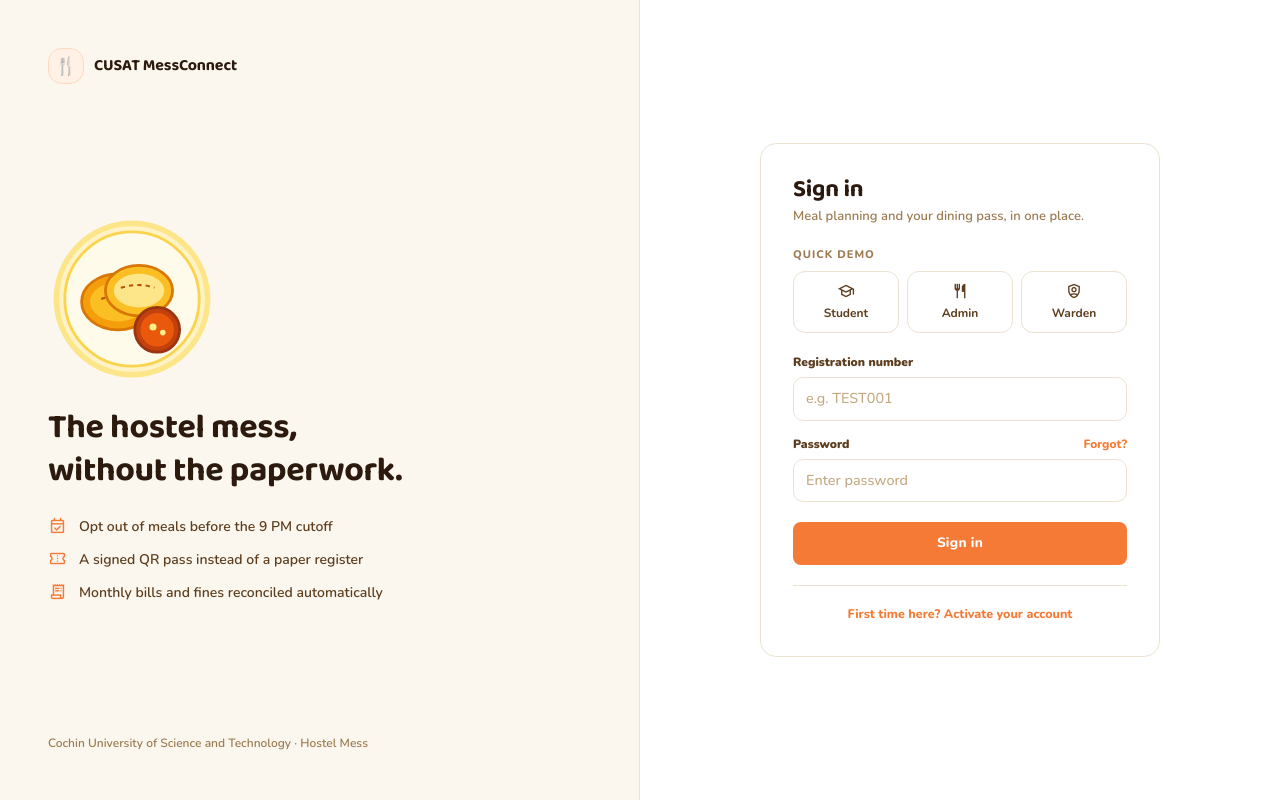
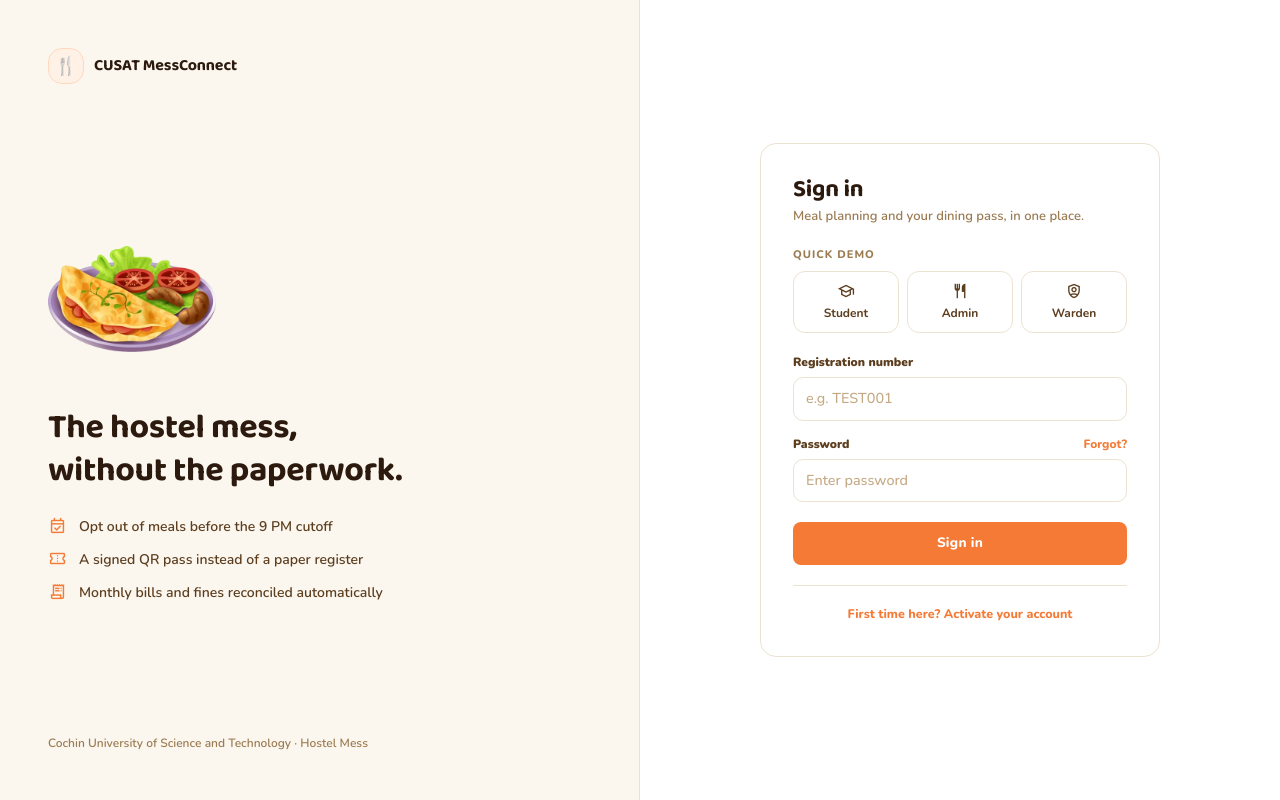
Before and after one commit to AbHiJith192004/Cusat-Meal-Management-System, a React (Vite) app in the folder frontend/: page / in a window 1280 px wide. Built offline with nearby package versions, Linux system fonts and the light colour scheme; no server answers.

Commit message:
Add Individual Monthly Student Billing table with Excel export, read-only category locking, remove obsolete Reports tab, and fix Student Data navigation route

```diff
--- a/frontend/src/components/FoodIllustrations.tsx
+++ b/frontend/src/components/FoodIllustrations.tsx
@@ -69,92 +69,29 @@ const Art: React.FC<{ src: string; size: number; className?: string; alt?: strin
   );
 };
 
-/** Rice Meal Illustration — Always Rice with Fish Curry / Chicken Curry for Lunch */
-export const RiceMealIllustration: React.FC<{ size?: number; className?: string }> = ({ size = 100, className }) => (
-  <svg width={size} height={size} viewBox="0 0 120 120" fill="none" xmlns="http://www.w3.org/2000/svg" className={className}>
-    {/* Plate / Thali Base */}
-    <circle cx="60" cy="60" r="54" fill="#F8FAFC" stroke="#E2E8F0" strokeWidth="4" />
-    <circle cx="60" cy="60" r="48" fill="#FFFFFF" stroke="#CBD5E1" strokeWidth="2" />
-
-    {/* Steaming Rice Mound in center */}
-    <ellipse cx="60" cy="62" rx="26" ry="20" fill="#F8FAFC" stroke="#CBD5E1" strokeWidth="2" />
-    <circle cx="50" cy="56" r="3" fill="#E2E8F0" />
-    <circle cx="62" cy="52" r="3.5" fill="#E2E8F0" />
-    <circle cx="70" cy="58" r="3" fill="#E2E8F0" />
-    <circle cx="56" cy="66" r="3.5" fill="#E2E8F0" />
-    <circle cx="66" cy="68" r="3" fill="#E2E8F0" />
-
-    {/* Fish Curry Bowl (Top Right) */}
-    <circle cx="82" cy="38" r="16" fill="#EA580C" stroke="#C2410C" strokeWidth="2" />
-    {/* Fish Piece */}
-    <path d="M76 38 C80 34 86 34 88 38 C86 42 80 42 76 38 Z" fill="#F97316" stroke="#9A3412" strokeWidth="1.5" />
-    <circle cx="86" cy="37" r="1" fill="#7C2D12" />
-
-    {/* Chicken Curry Bowl (Top Left) */}
-    <circle cx="38" cy="38" r="16" fill="#B91C1C" stroke="#991B1B" strokeWidth="2" />
-    {/* Chicken Piece */}
-    <path d="M32 38 C34 32 42 32 44 38 C42 44 34 44 32 38 Z" fill="#EF4444" stroke="#7F1D1D" strokeWidth="1.5" />
-
-    {/* Kerala Thoran / Veg Bowl (Bottom Center) */}
-    <circle cx="60" cy="90" r="14" fill="#15803D" stroke="#166534" strokeWidth="2" />
-    <circle cx="56" cy="88" r="2" fill="#22C55E" />
-    <circle cx="64" cy="92" r="2" fill="#22C55E" />
-
-    {/* Steam lines above rice */}
-    <path d="M54 34 Q56 26 52 20" stroke="#94A3B8" strokeWidth="2" strokeLinecap="round" fill="none" opacity="0.6" />
-    <path d="M62 32 Q64 24 60 18" stroke="#94A3B8" strokeWidth="2" strokeLinecap="round" fill="none" opacity="0.6" />
-    <path d="M70 34 Q72 26 68 20" stroke="#94A3B8" strokeWidth="2" strokeLinecap="round" fill="none" opacity="0.6" />
-  </svg>
+/** Breakfast — Uses original lunchSrc (bread / omelette artwork) */
+export const BreakfastCartoon: React.FC<IllustrationProps> = ({ size = 100, className }) => (
+  <Art src={lunchSrc} size={size} className={className} alt="Breakfast" />
 );
 
-/** Chapati & Porotta Bread Illustration — For Breakfast & Dinner */
-export const BreadMealIllustration: React.FC<{ size?: number; className?: string }> = ({ size = 100, className }) => (
-  <svg width={size} height={size} viewBox="0 0 120 120" fill="none" xmlns="http://www.w3.org/2000/svg" className={className}>
-    {/* Plate Base */}
-    <circle cx="60" cy="60" r="54" fill="#FEF3C7" stroke="#FDE68A" strokeWidth="4" />
-    <circle cx="60" cy="60" r="48" fill="#FFFBEB" stroke="#FCD34D" strokeWidth="2" />
-
-    {/* Layered Porotta / Chapati 1 */}
-    <ellipse cx="50" cy="62" rx="26" ry="20" fill="#F59E0B" stroke="#D97706" strokeWidth="2" />
-    <ellipse cx="50" cy="62" rx="20" ry="14" fill="#FBBF24" />
-    <path d="M38 60 Q50 56 62 60" stroke="#B45309" strokeWidth="1.5" fill="none" strokeDasharray="3 3" />
-
-    {/* Layered Porotta / Chapati 2 (Stacked on top) */}
-    <ellipse cx="65" cy="54" rx="24" ry="18" fill="#FBBF24" stroke="#D97706" strokeWidth="2" />
-    <ellipse cx="65" cy="54" rx="18" ry="12" fill="#FDE68A" />
-    <path d="M52 52 Q65 48 76 52" stroke="#B45309" strokeWidth="1.5" fill="none" strokeDasharray="3 3" />
-
-    {/* Curry Bowl (Bottom Right) */}
-    <circle cx="78" cy="82" r="16" fill="#C2410C" stroke="#9A3412" strokeWidth="2" />
-    <circle cx="78" cy="82" r="12" fill="#EA580C" />
-    <circle cx="75" cy="80" r="2.5" fill="#FEF08A" />
-    <circle cx="82" cy="84" r="2" fill="#FEF08A" />
-  </svg>
+/** Lunch — Uses original breakfastSrc (the rice dish artwork) */
+export const LunchCartoon: React.FC<IllustrationProps> = ({ size = 100, className }) => (
+  <Art src={breakfastSrc} size={size} className={className} alt="Lunch Rice Meal" />
 );
 
-/** Breakfast — Chapati, Porotta & Dosa. */
-export const BreakfastCartoon: React.FC<IllustrationProps> = ({ size = 100, className }) => (
-  <BreadMealIllustration size={size} className={className} />
+/** Dinner — Uses original dinnerSrc (bread / egg artwork) */
+export const DinnerCartoon: React.FC<IllustrationProps> = ({ size = 100, className }) => (
+  <Art src={dinnerSrc} size={size} className={className} alt="Dinner" />
 );
 
-/** Lunch — Always Rice with Fish Curry / Chicken Curry & Kerala Rice Meals. */
-export const LunchCartoon: React.FC<IllustrationProps> = ({ size = 100, className }) => (
-  <RiceMealIllustration size={size} className={className} />
+/** Snacks — waffle with ice cream */
+export const SnacksCartoon: React.FC<IllustrationProps> = ({ size = 100, className }) => (
+  <Art src={snacksSrc} size={size} className={className} alt="Snacks" />
 );
 
-/** Dinner — Chapati, Porotta & Curry. */
-export const DinnerCartoon: React.FC<IllustrationProps> = ({ size = 100, className }) => (
-  <BreadMealIllustration size={size} className={className} />
-);
-
-/** Snacks — waffle with ice cream. */
-export const SnacksCartoon: React.FC<IllustrationProps> = ({ size = 100, className }) => (
-  <Art src={snacksSrc} size={size} className={className} />
-);
-
-/** Hero art on the home screen. Kept as its own export. */
+/** Hero art on the home screen */
 export const DosaCartoon: React.FC<IllustrationProps> = ({ size = 140, className }) => (
-  <BreadMealIllustration size={size} className={className} />
+  <Art src={lunchSrc} size={size} className={className} alt="Breakfast Dosa" />
 );
 
 /** The chef, cut out of the menu artwork. Portrait, so it is taller than wide. */
```
